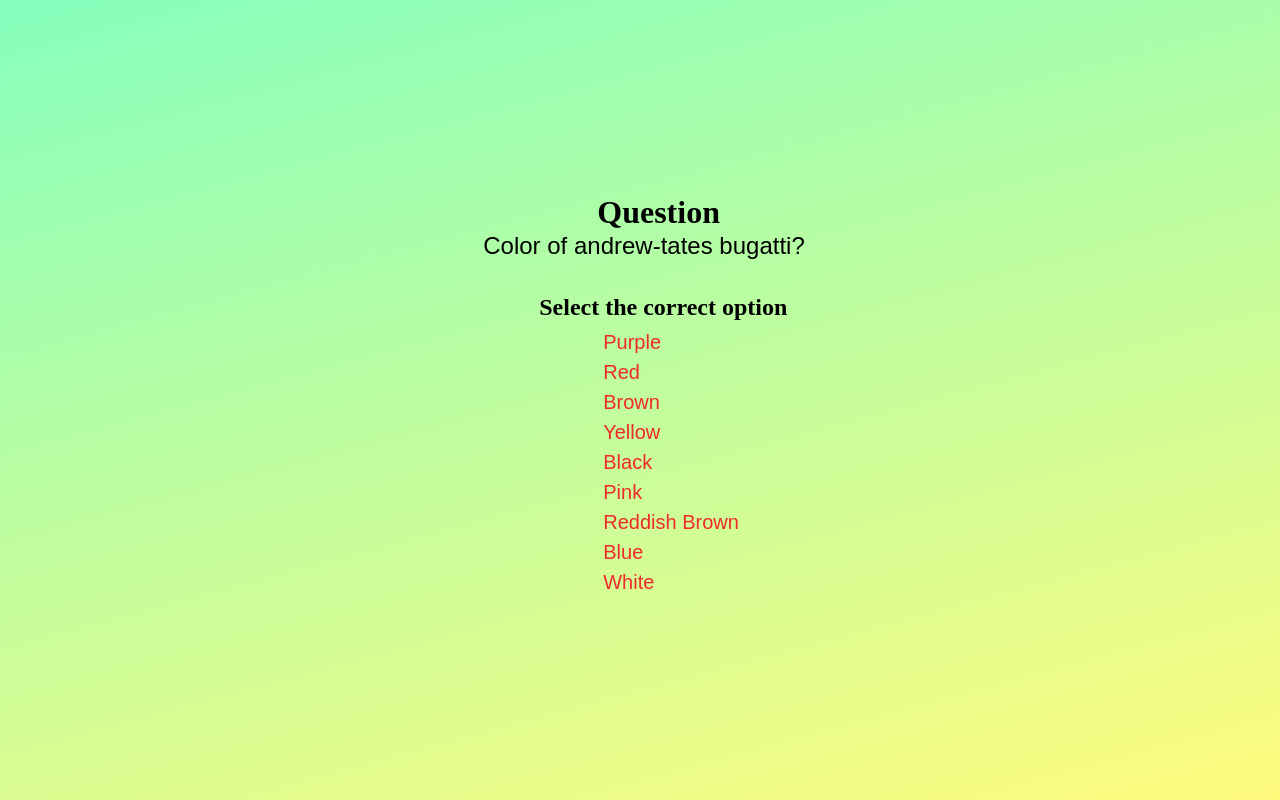
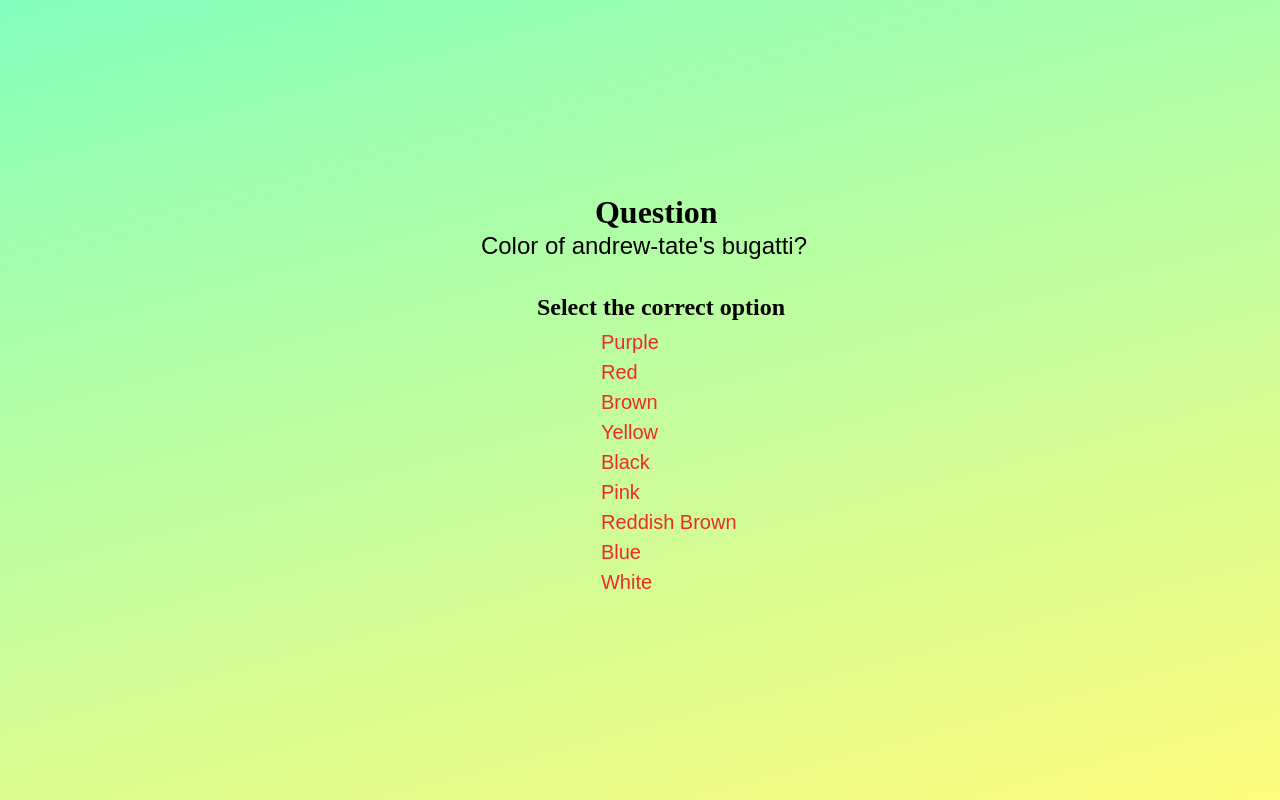
Before and after one commit to vishnumr18/IEEEwebsite, a plain HTML site: page question11.html in a window 1280 px wide. Drawn offline with Linux system fonts and the light colour scheme.

Commit message:
Update question11.html

```diff
--- a/question11.html
+++ b/question11.html
@@ -10,7 +10,7 @@
   <body>
     <div class="querry">
       <h1>Question</h1>
-      <p>Color of andrew-tates bugatti?</p>
+      <p>Color of andrew-tate's bugatti?</p>
       <h2>Select the correct option</h2>
       <ul>
         <li><a href="incorrect.html">Purple</a></li>
```
